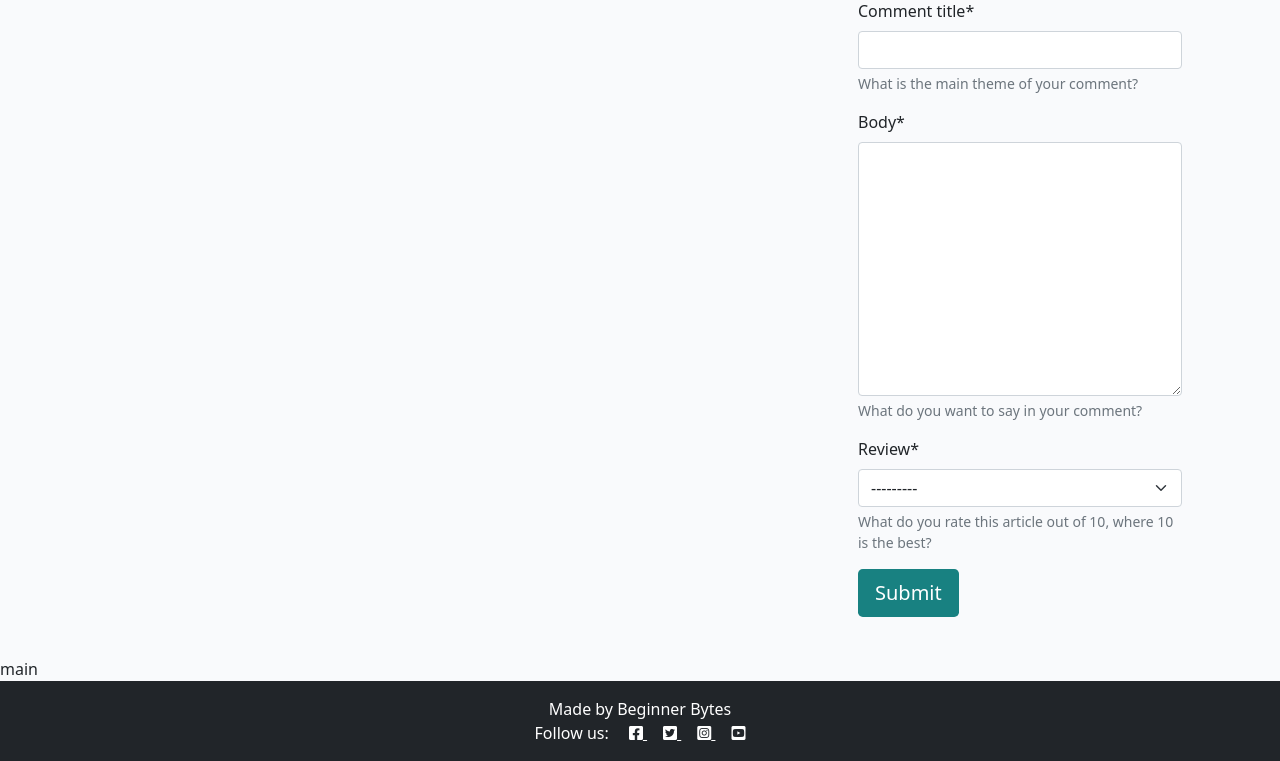
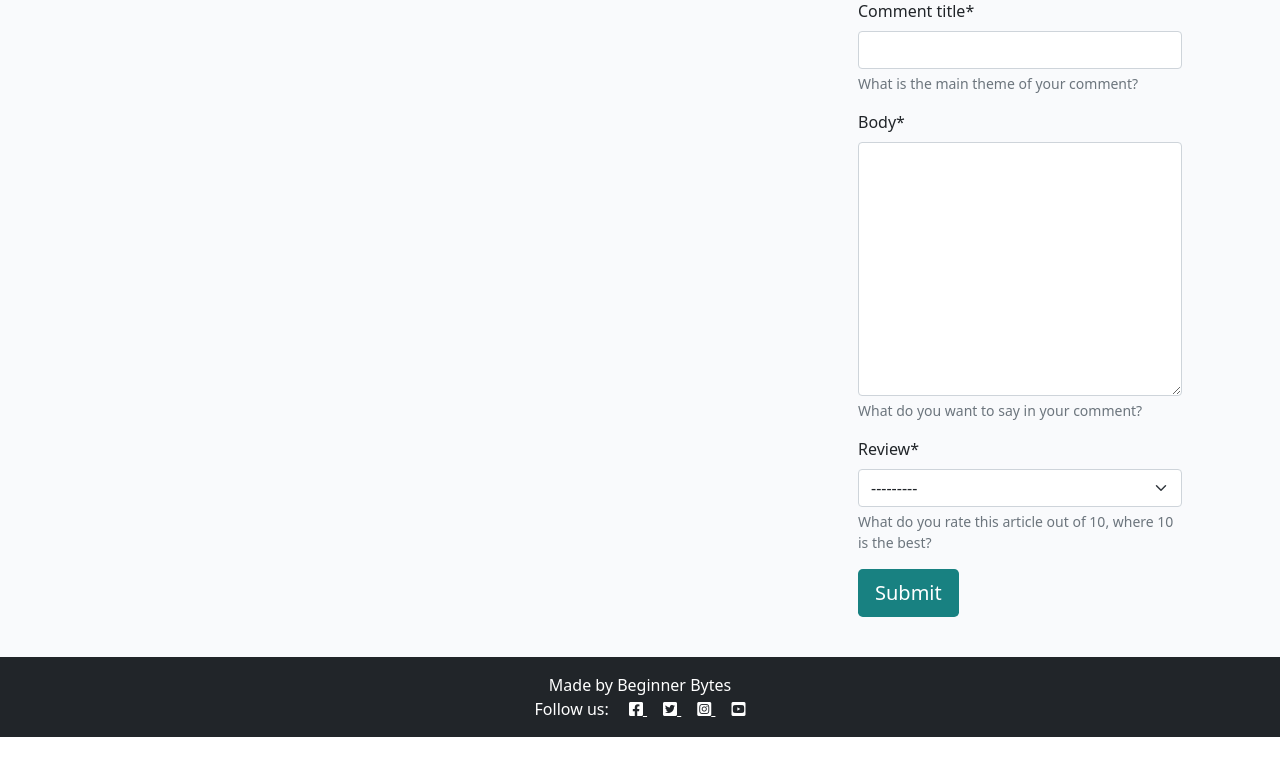
Before and after one commit to JohnHookes/BegginersBytes, a Django app: template blog/templates/blog/post_detail.html in a window 1280 px wide. Shown: the part 644-1405 px from the top of the page. After the commit the page ends 1381 px from the top, so only its background shows below. Run offline with Django 4.2, Linux system fonts and the light colour scheme; the template is opened without the code that fills it: values that come from a table or form of the project are taken from there, others are empty; a user stored in the database is signed in; some libraries are stand-ins or nearby versions.

Commit message:
unnecessary line on 133

```diff
--- a/blog/templates/blog/post_detail.html
+++ b/blog/templates/blog/post_detail.html
@@ -130,7 +130,6 @@
     </div>
   </div>
 </div>
- main
 {% endblock content %}
 {% block extras %}
 <script src="{% static 'js/comments.js' %}"></script>
```
